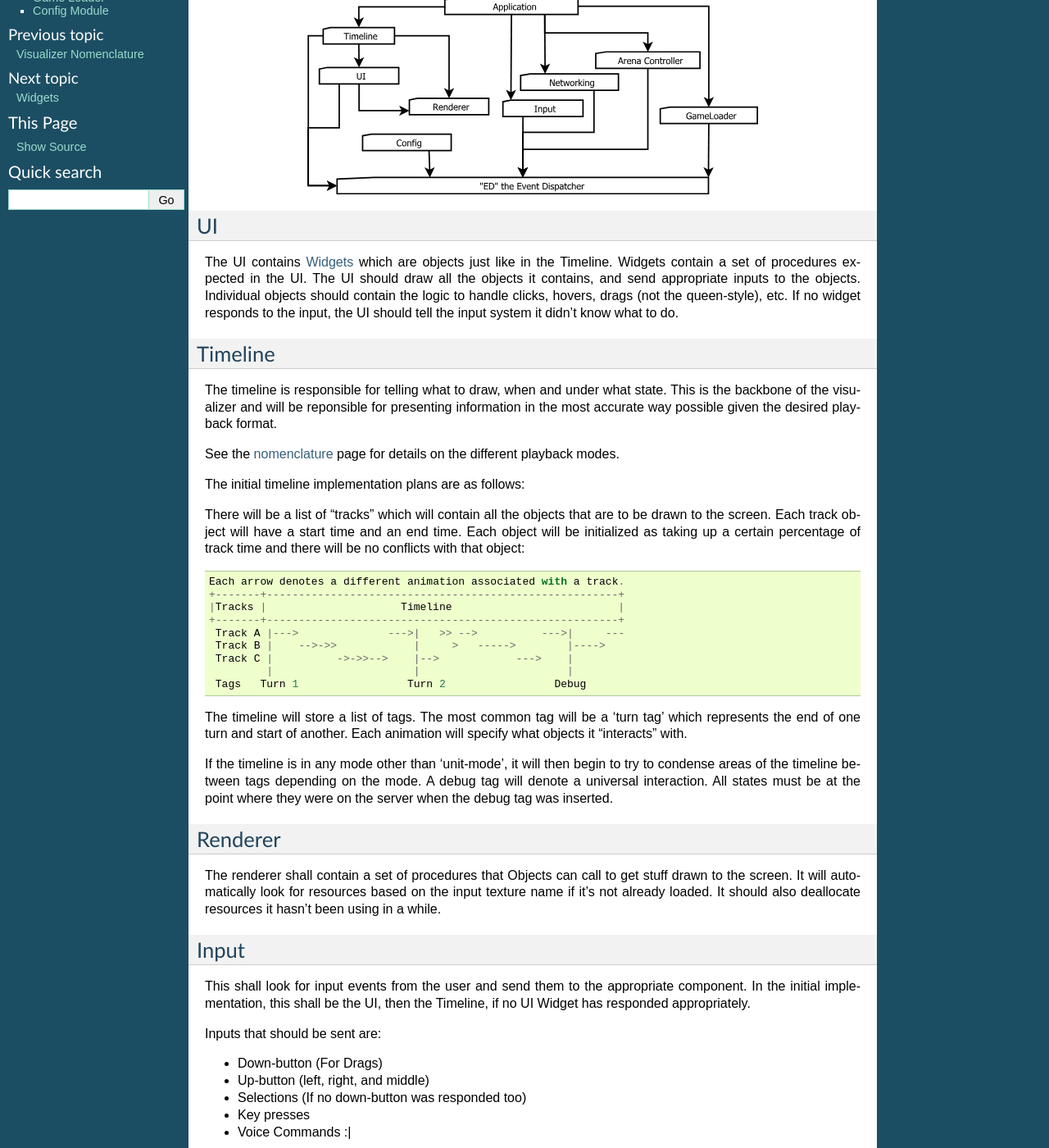
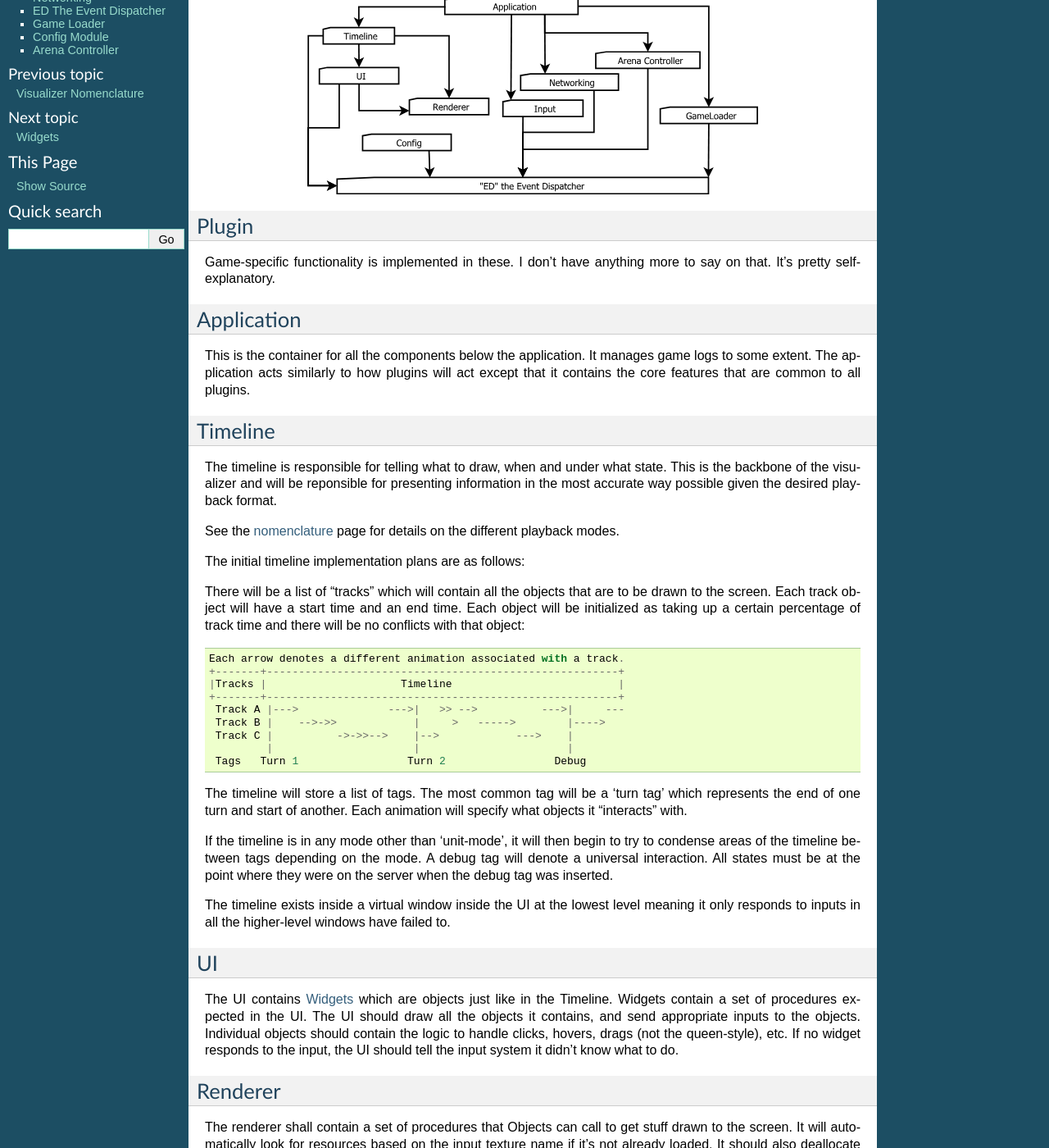
Before and after one commit to siggame/PyVis, a Sphinx documentation site: the page built from docs/design/component_description.rst, in a window 1280 px wide and 1400 px high, scrolled down 213 px. Shown: the whole window at 82% size. Built offline with Sphinx 7.4.7, drawn with Linux system fonts in a browser that asks for light colours; some of the changed text lies outside the part shown.

Commit message:
Updated docs

```diff
--- a/docs/design/component_description.rst
+++ b/docs/design/component_description.rst
@@ -8,9 +8,13 @@
     :width: 550 px
     :align: center
 
-UI
---
-The UI contains :doc:`Widgets </design/widgets>` which are objects just like in the Timeline. Widgets contain a set of procedures expected in the UI.  The UI should draw all the objects it contains, and send appropriate inputs to the objects.  Individual objects should contain the logic to handle clicks, hovers, drags (not the queen-style), etc.  If no widget responds to the input, the UI should tell the input system it didn't know what to do.
+Plugin
+------
+Game-specific functionality is implemented in these.  I don't have anything more to say on that.  It's pretty self-explanatory.
+
+Application
+-----------
+This is the container for all the components below the application.  It manages game logs to some extent.  The application acts similarly to how plugins will act except that it contains the core features that are common to all plugins.
 
 Timeline
 --------
@@ -35,6 +39,12 @@
 The timeline will store a list of tags.  The most common tag will be a 'turn tag' which represents the end of one turn and start of another.  Each animation will specify what objects it "interacts" with.
 
 If the timeline is in any mode other than 'unit-mode', it will then begin to try to condense areas of the timeline between tags depending on the mode.  A debug tag will denote a universal interaction.  All states must be at the point where they were on the server when the debug tag was inserted.
+
+The timeline exists inside a virtual window inside the UI at the lowest level meaning it only responds to inputs in all the higher-level windows have failed to.
+
+UI
+--
+The UI contains :doc:`Widgets </design/widgets>` which are objects just like in the Timeline. Widgets contain a set of procedures expected in the UI.  The UI should draw all the objects it contains, and send appropriate inputs to the objects.  Individual objects should contain the logic to handle clicks, hovers, drags (not the queen-style), etc.  If no widget responds to the input, the UI should tell the input system it didn't know what to do.
 
 Renderer
 --------
@@ -71,3 +81,7 @@
 Config Module
 -------------
 This module will provide a globally accessible place for updating and setting configuration for the visualizer.  It will optionally trigger events on setting changes.
+
+Arena Controller
+----------------
+The main purpose of this module is to pull games from the AMQP server to display automagically.
```
